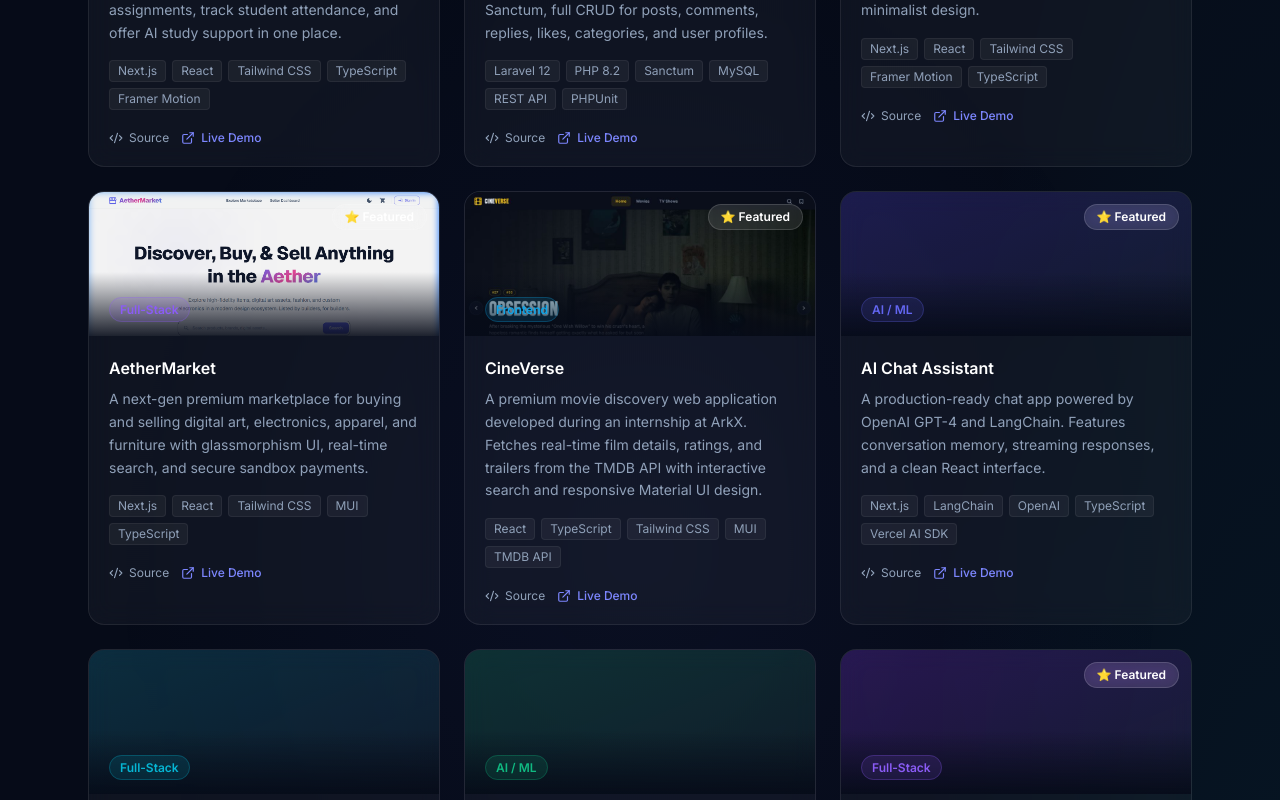
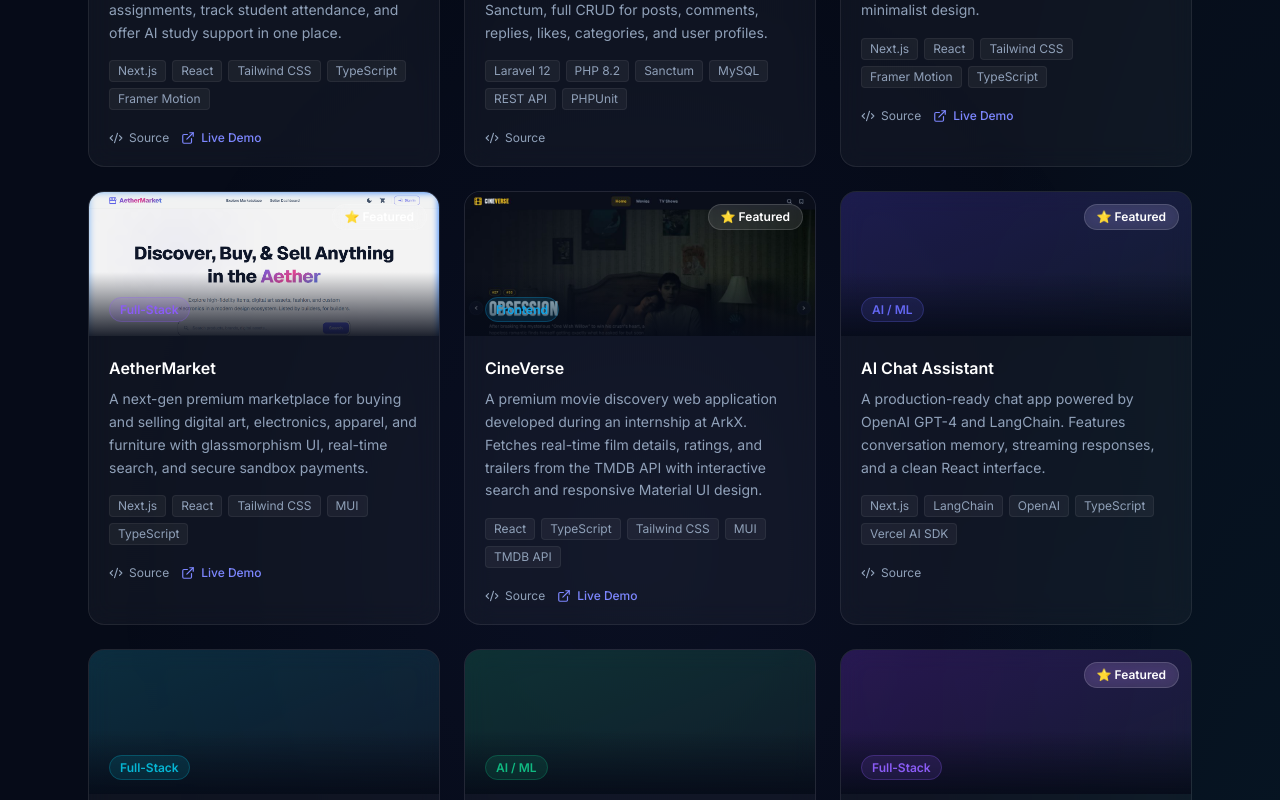
Before and after one commit to Marewane/modern_portfolio, a Next.js app: page / in a window 1280 px wide. Shown: the part 3580-4380 px from the top of the page. Built offline with nearby package versions, Linux system fonts and the light colour scheme.

Commit message:
feat: hide Live Demo button for projects without a live URL

```diff
--- a/src/components/Projects.tsx
+++ b/src/components/Projects.tsx
@@ -299,6 +299,7 @@ export default function Projects() {
                       <Code2 size={14} />
                       Source
                     </a>
+                    {project.liveUrl !== "#" && (
                       <a
                         href={project.liveUrl}
                         target="_blank"
@@ -308,6 +309,7 @@ export default function Projects() {
                         <ExternalLink size={14} />
                         Live Demo
                       </a>
+                    )}
                   </div>
                 </div>
               </motion.div>
```
Lines whose indentation alone changed are shown as unchanged.
